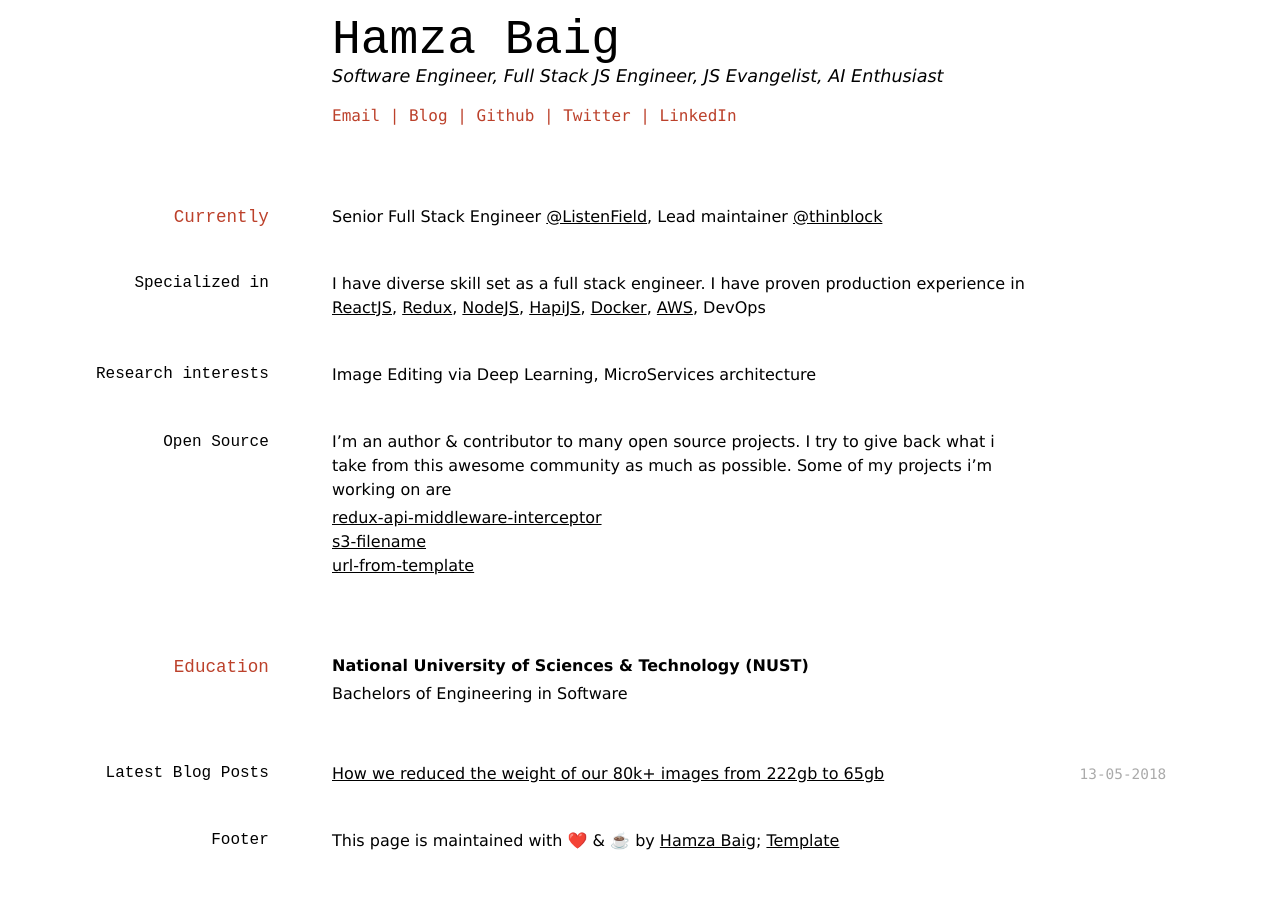
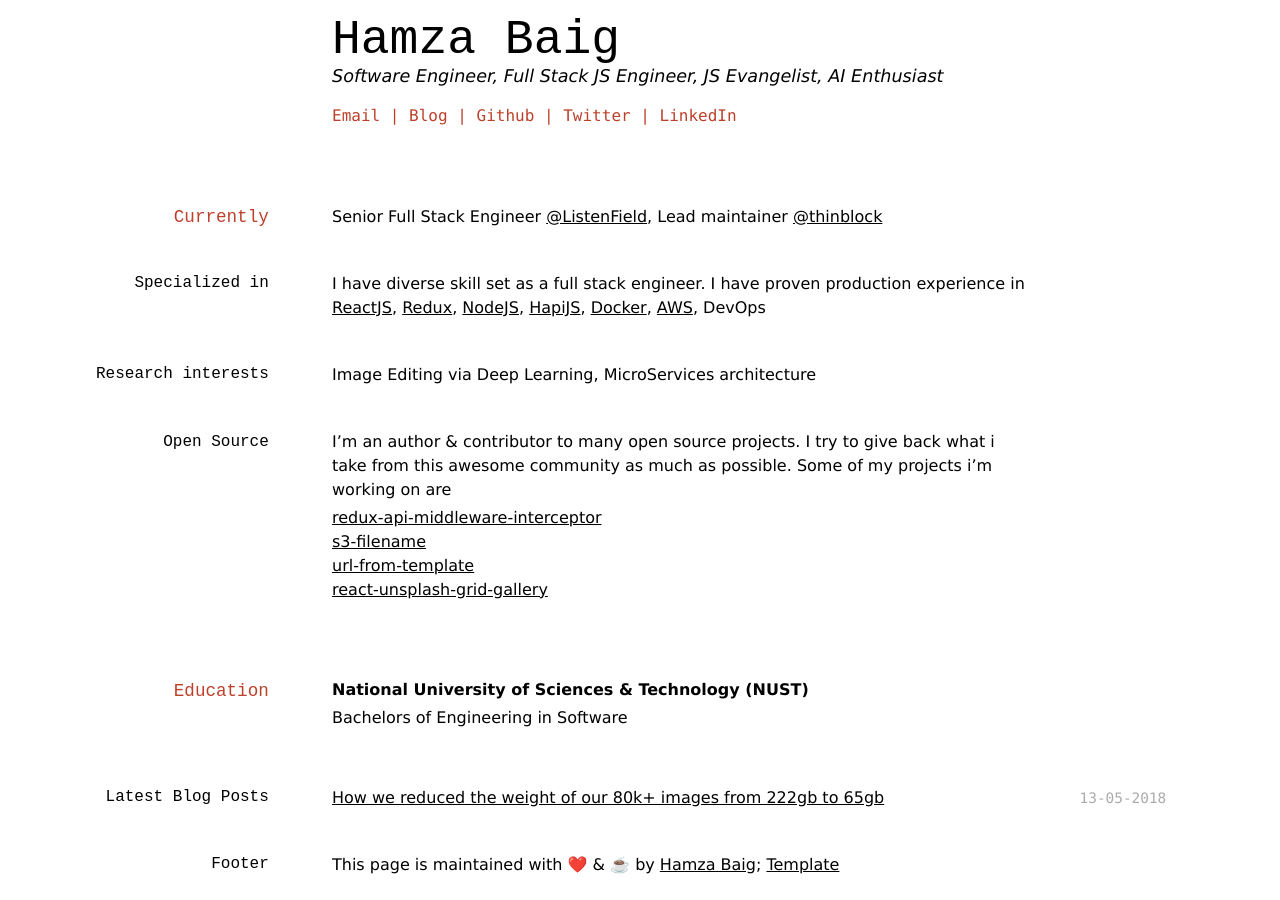
Before and after one commit to hamxabaig/hamxabaig.github.io, a Jekyll site: the page built from index.md, in a window 1280 px wide. Built offline with Jekyll 4.4.1, drawn with Linux system fonts in a browser that asks for light colours.

Commit message:
Add react-unsplash-grid-gallery under projects

```diff
--- a/index.md
+++ b/index.md
@@ -32,6 +32,7 @@
 - [redux-api-middleware-interceptor](https://github.com/hamxabaig/redux-api-middleware-interceptor)
 - [s3-filename](https://github.com/hamxabaig/s3-filename)
 - [url-from-template](https://github.com/hamxabaig/url-from-template)
+- [react-unsplash-grid-gallery](https://github.com/hamxabaig/react-unsplash-grid-gallery)
 
 
 ## Education
```
